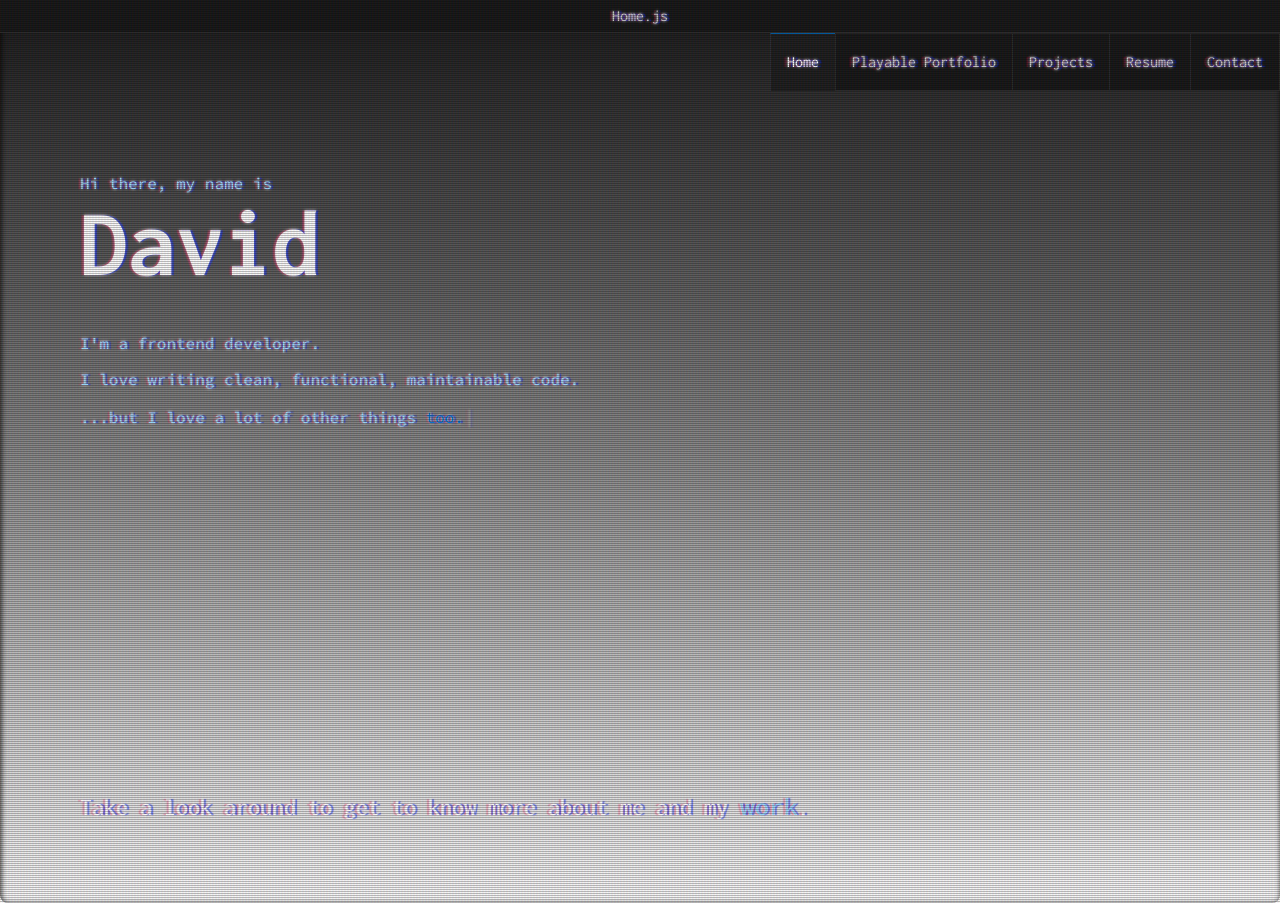
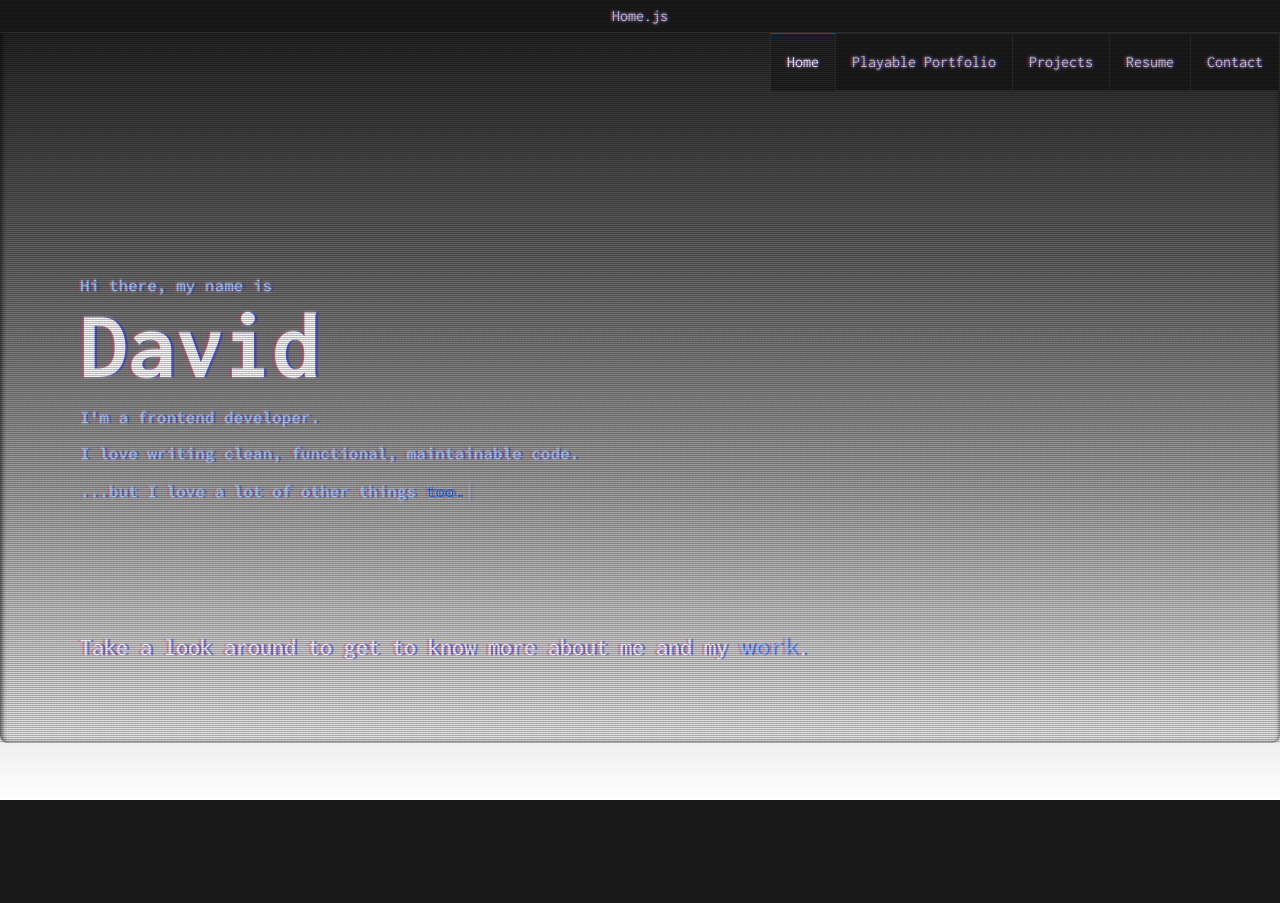
Before and after one commit to dnsmith124/portfolio-site, a Next.js app: page / in a window 1280 px wide. Shown: the top 903 px of the page. After the commit the page ends 800 px from the top, so only its background shows below. Built offline with nearby package versions, Linux system fonts and the light colour scheme.

Commit message:
adjust styles on home page

```diff
--- a/app/page.tsx
+++ b/app/page.tsx
@@ -13,17 +13,17 @@ const Home = () => {
 
   return (
     <Page title="Home" description="A NextJS portfolio site for David Smith.">
+
+      <section className='grid grid-cols-2'>
+        <div className='grid content-center'>
           <p className={`${source_code_pro.className} text-codeBlue`}>Hi there, my name is</p>
-      <h2 className="text-8xl font-bold mb-10">David</h2>
-      <section className='grid grid-cols-2'>
-        <div>
+          <h2 className='text-8xl font-bold mb-3'>David</h2>
           <p className={`${source_code_pro.className} text-codeBlue mb-3`}>I'm a frontend developer.</p>
           <p className={`${source_code_pro.className} text-codeBlue mb-3`}>I love writing clean, functional, maintainable code.</p>
           <p className={`${source_code_pro.className} text-codeBlue mb-3`}>...but I love a lot of other things <span className='text-codeBlueDark cursor-pointer' onClick={()=>setCodeShown(prev=>!prev)}>too.</span><span className='font-thin text-lg animate-blinking-cursor'>|</span></p>
         </div>
         <div>
         <CodeBlock codeShown={codeShown}>
-
 {`const DavidsInterests = ({freeTime, energyLevel}) => {
   if(!freeTime)
     return;
```
Lines whose indentation alone changed are shown as unchanged.
